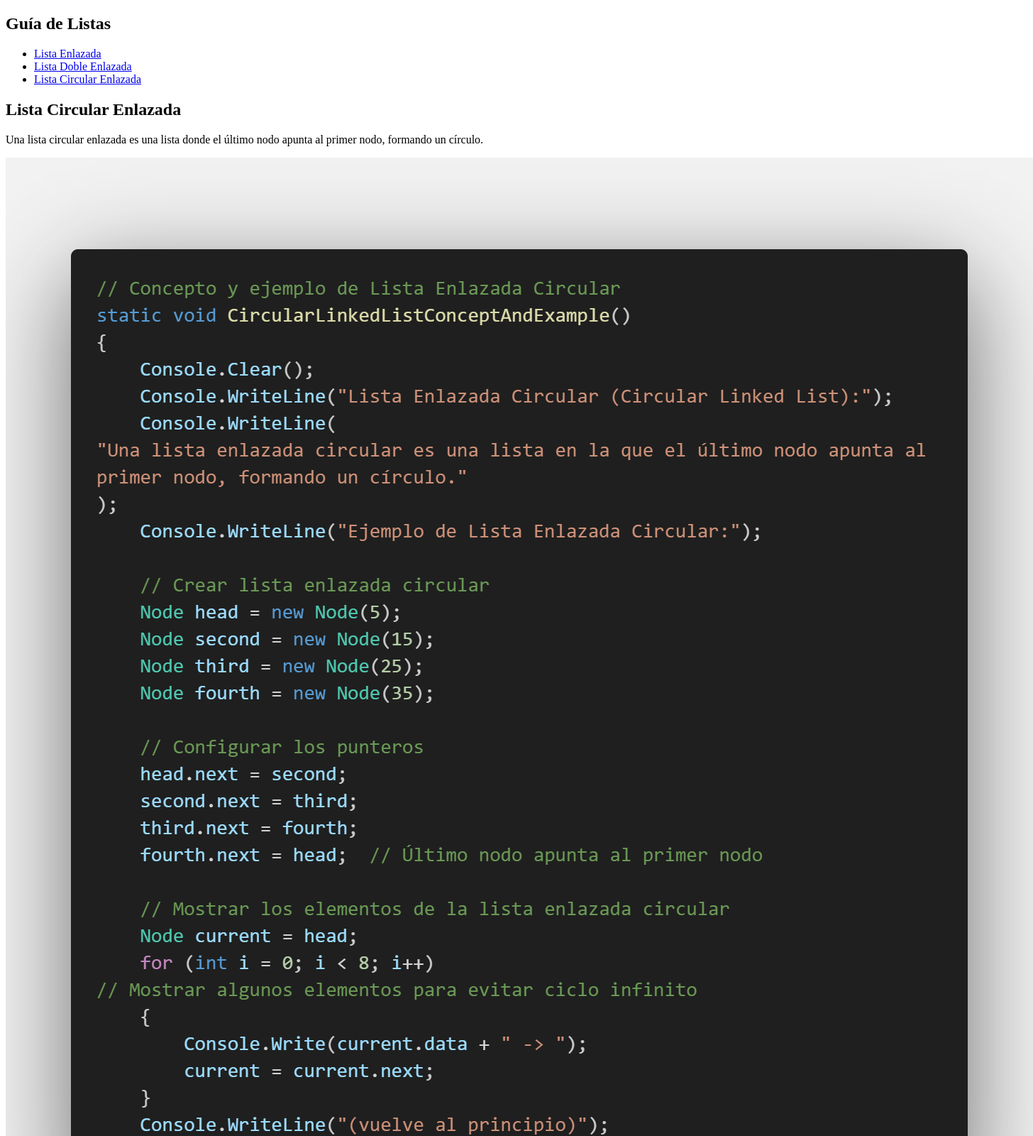
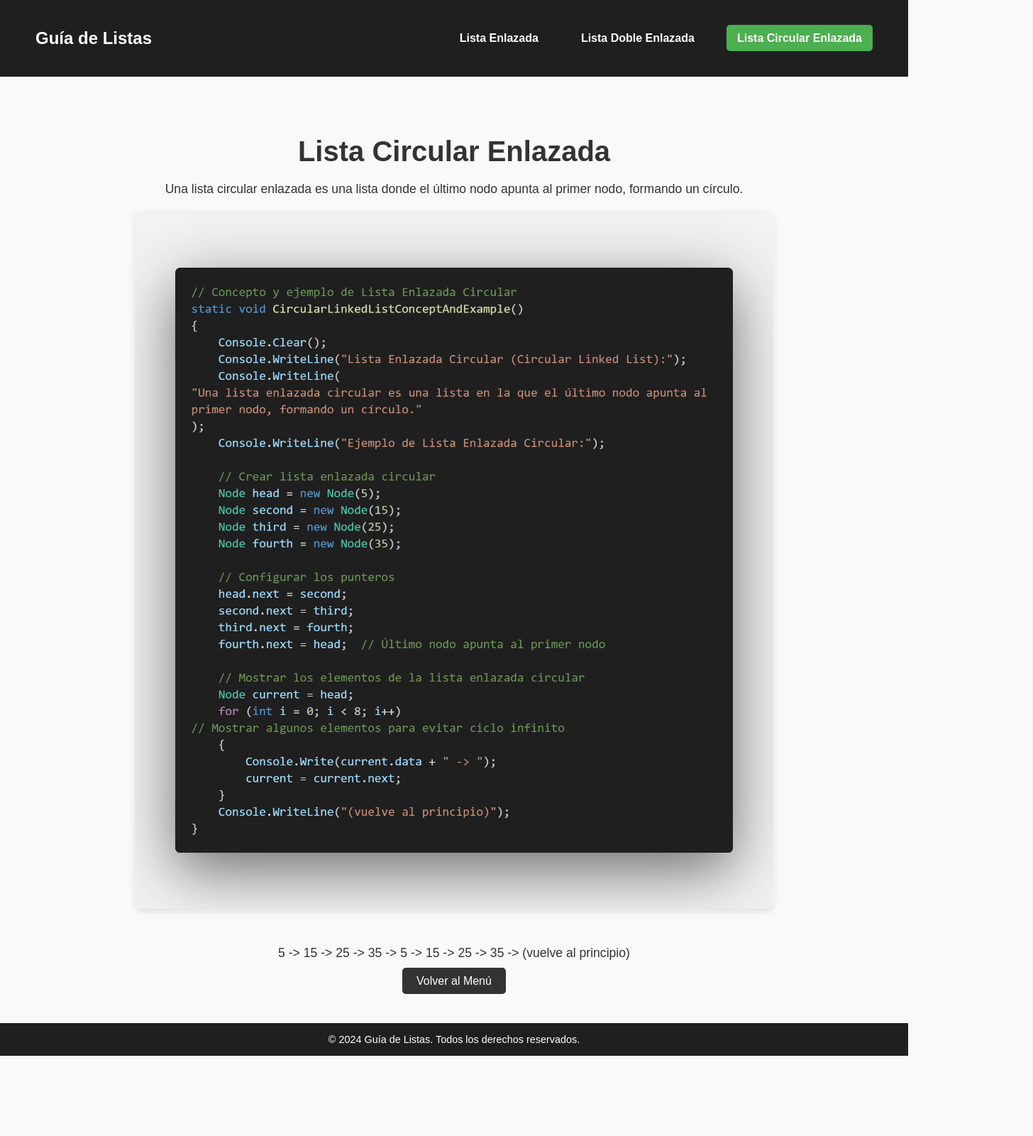
Before and after one commit to Dkira99/abel, a website: page public/lista-circular.html in a window 1280 px wide. Shown: the top 1600 px of the page at 71% size, 1456 px wide, since content can reach past the window. After the commit the page ends 1487 px from the top, so only its background shows below. Drawn offline with Linux system fonts and the light colour scheme.

Commit message:
1123222222

```diff
--- a/public/css/style.css
+++ b/public/css/style.css
@@ -1,60 +1,164 @@
-/* Estilos generales para el contenido */
-#content {
-    text-align: center;
-    padding: 50px 20px;
-    max-width: 800px;
-    margin: 100px auto;
-    background-color: rgba(0, 0, 0, 0.7);
-    color: #fff;
-    border-radius: 15px;
-    box-shadow: 0 6px 12px rgba(0, 0, 0, 0.3);
+/* Estilos Generales */
+body {
+    font-family: 'Arial', sans-serif;
+    margin: 0;
+    padding: 0;
+    background-color: #f9f9f9;
+    color: #333;
 }
 
-#content h2 {
-    font-size: 2.5rem;
-    margin-bottom: 20px;
-    color: #f39c12;
+/* Estilos del Encabezado */
+header {
+    background-color: #1f1f1f;
+    padding: 20px 0;
 }
 
-#content p {
-    font-size: 1.2rem;
-    line-height: 1.6;
+.navbar {
+    display: flex;
+    justify-content: space-between;
+    align-items: center;
+    padding: 0 50px;
 }
 
-#content img {
-    margin: 20px 0;
+.logo {
+    color: #ffffff;
+    font-size: 1.5rem;
+}
+
+.menu {
+    list-style: none;
+    display: flex;
+    gap: 30px;
+}
+
+.menu li a {
+    text-decoration: none;
+    color: white;
+    font-weight: bold;
+    padding: 10px 15px;
+    transition: background-color 0.3s ease;
+}
+
+.menu li a:hover,
+.menu li a.active {
+    background-color: #4CAF50;
+    border-radius: 5px;
+}
+
+/* Hero Section */
+.hero {
+    background-image: url('../images/hero-background.jpg');
+    background-size: cover;
+    background-position: center;
+    height: 80vh;
+    display: flex;
+    justify-content: center;
+    align-items: center;
+    text-align: center;
+    color: white;
+}
+
+.hero-content {
+    max-width: 600px;
+    background: rgba(0, 0, 0, 0.6);
+    padding: 30px;
+    border-radius: 10px;
+}
+
+.hero-content h1 {
+    font-size: 3rem;
+    margin-bottom: 20px;
+}
+
+.hero-content p {
+    font-size: 1.2rem;
+    margin-bottom: 30px;
+}
+
+.btn-primary {
+    background-color: #4CAF50;
+    color: white;
+    padding: 15px 25px;
+    text-decoration: none;
+    border-radius: 5px;
+    transition: background-color 0.3s ease;
+}
+
+.btn-primary:hover {
+    background-color: #45a049;
+}
+
+/* Content Section */
+.content {
+    padding: 50px;
+    max-width: 900px;
+    margin: 0 auto;
+    text-align: center;
+}
+
+.content h2 {
+    font-size: 2.5rem;
+    color: #333;
+    margin-bottom: 20px;
+}
+
+.content p {
+    font-size: 1.1rem;
+    margin-bottom: 20px;
+}
+
+.image-example {
     max-width: 100%;
     height: auto;
-    border-radius: 15px;
-    box-shadow: 0 6px 12px rgba(0, 0, 0, 0.2);
+    border-radius: 10px;
+    box-shadow: 0 4px 10px rgba(0, 0, 0, 0.1);
+    margin-bottom: 30px;
 }
 
-.example-output {
-    font-size: 1.4rem;
-    color: #f1c40f;
-    background-color: rgba(0, 0, 0, 0.5);
-    padding: 10px;
-    border-radius: 10px;
-    margin-top: 20px;
-    display: inline-block;
+/* Botones */
+.btn-secondary {
+    background-color: #333;
+    color: white;
+    padding: 10px 20px;
+    text-decoration: none;
+    border-radius: 5px;
+    transition: background-color 0.3s ease;
 }
 
-.back-button {
-    margin-top: 30px;
+.btn-secondary:hover {
+    background-color: #555;
 }
 
-.back-button a {
-    background-color: #3498db;
+/* Footer */
+footer {
+    background-color: #1f1f1f;
     color: white;
-    padding: 15px 30px;
-    text-decoration: none;
-    border-radius: 50px;
-    font-weight: 600;
-    box-shadow: 0 4px 10px rgba(0, 0, 0, 0.1);
-    transition: background-color 0.3s ease, transform 0.3s ease;
+    text-align: center;
+    padding: 15px 0;
 }
 
-.back-button a:hover {
-    background-color: #2980b9;
-    transform: translateY(-3px);
+footer p {
+    margin: 0;
+    font-size: 0.9rem;
 }
+
+/* Responsivo */
+@media (max-width: 768px) {
+    .navbar {
+        flex-direction: column;
+        text-align: center;
+    }
+
+    .menu {
+        flex-direction: column;
+        gap: 20px;
+    }
+
+    .hero-content h1 {
+        font-size: 2rem;
+    }
+
+    .content h2 {
+        font-size: 2rem;
+    }
+}
```
